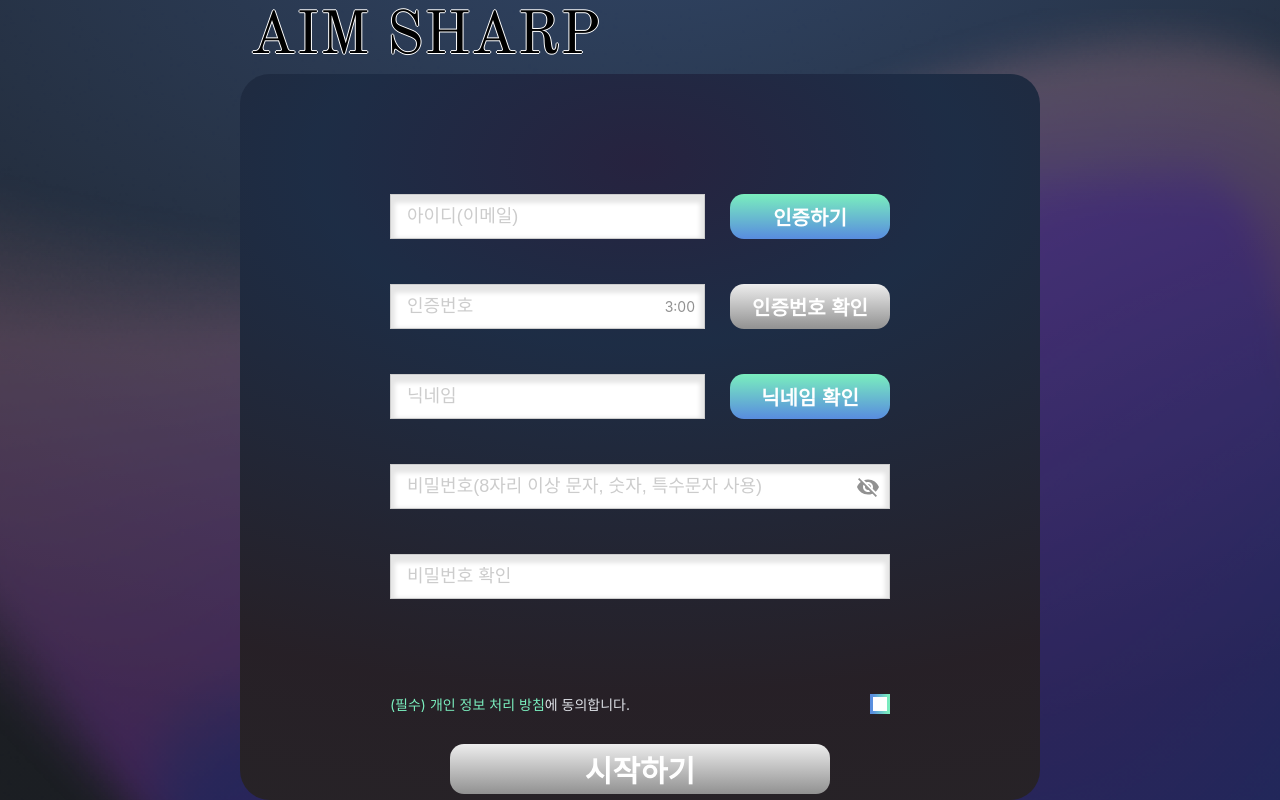
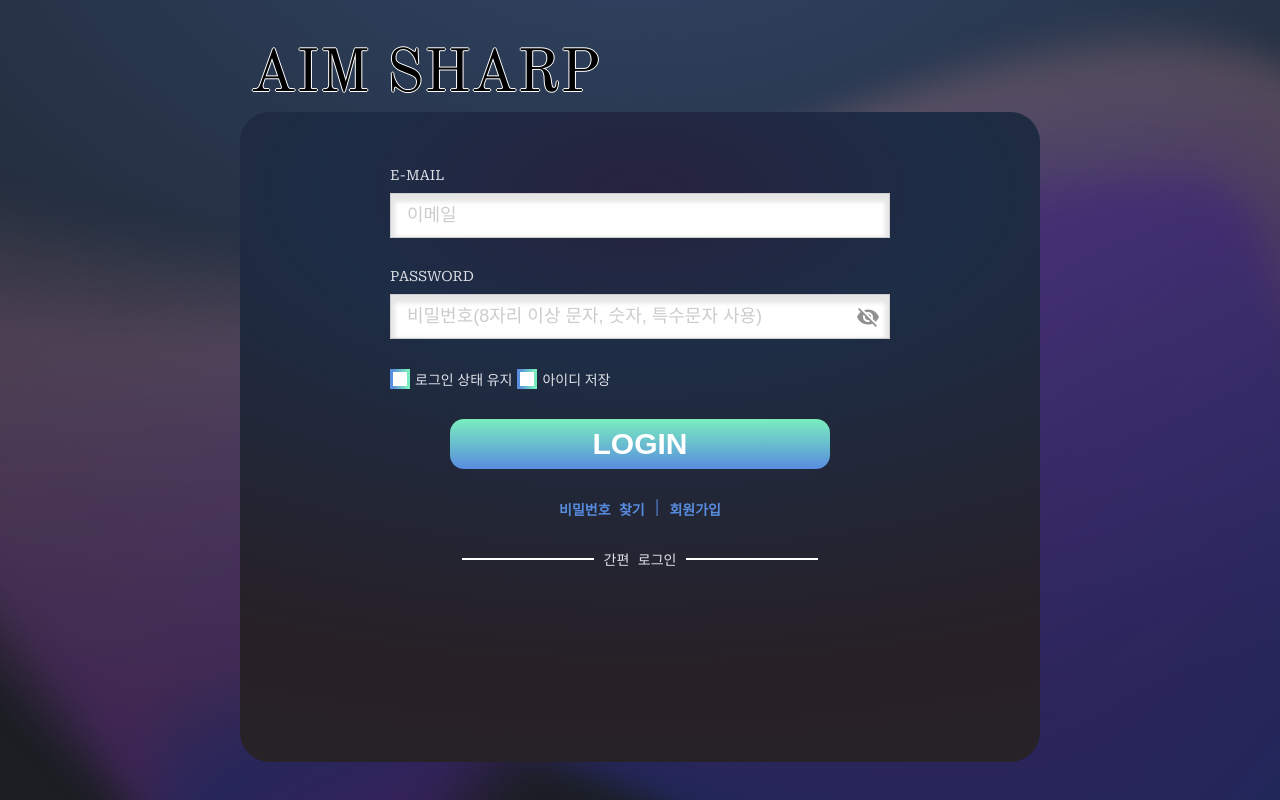
Before and after one commit to AimLab-Project/AimLab_Front, a React (Create React App) app: page /auth in a window 1280 px wide. Built offline with nearby package versions, Linux system fonts and the light colour scheme.

Commit message:
🌈feat : login 유효성 검사 추가

```diff
--- a/src/components/templates/AuthPageTemplate/LoginTemplate.tsx
+++ b/src/components/templates/AuthPageTemplate/LoginTemplate.tsx
@@ -1,18 +1,37 @@
+import { yupResolver } from '@hookform/resolvers/yup';
 import Button from 'components/ui/atoms/Button/Button';
 import CheckBox from 'components/ui/atoms/CheckBox/CheckBox';
 import Input from 'components/ui/atoms/Input/Input';
+import { LoginSchema } from 'components/validations/validations';
 import React from 'react';
+import { useForm } from 'react-hook-form';
 import styled from 'styled-components';
 import theme from 'styles/theme';
 
 const LoginTemplate = () => {
+	const {
+		register,
+		handleSubmit,
+		formState: { errors },
+	} = useForm({
+		resolver: yupResolver(LoginSchema),
+		mode: 'onChange',
+	});
+
+	const onSubmit = (data: any) => {
+		console.log(data);
+	};
 	return (
-		<Container height="650px">
+		<Container height="650px" onSubmit={handleSubmit(onSubmit)}>
 			<Content>
 				<Wrapper>
 					<InputTitle>E-MAIL</InputTitle>
-
-					<Input width="100%" placeholder="이메일" />
+					<Input
+						width="100%"
+						placeholder="이메일"
+						{...register('email')}
+						login={errors.email?.message || errors.password?.message}
+					/>
 				</Wrapper>
 				<Wrapper>
 					<InputTitle>PASSWORD</InputTitle>
@@ -21,6 +40,7 @@ const LoginTemplate = () => {
 						placeholder="비밀번호(8자리 이상 문자, 숫자, 특수문자 사용)"
 						type="password"
 						icon={true}
+						{...register('password')}
 					/>
 				</Wrapper>
 				<Wrapper>
@@ -53,6 +73,7 @@ const LoginTemplate = () => {
 						<Line />
 					</ETC>
 				</Wrapper>
+				{/* 간편 로그인 */}
 			</Content>
 		</Container>
 	);
@@ -81,7 +102,7 @@ export const Container = styled.form<{ height?: string }>`
 	justify-content: flex-start;
 	color: ${theme.PALETTE.fwhite};
 	font-size: ${theme.FONT_SIZE.small};
-	padding-top: 100px;
+	padding-top: 40px;
 `;
 
 export const Content = styled.div`
@@ -91,7 +112,7 @@ export const Content = styled.div`
 
 export const Wrapper = styled.div`
 	padding: 15px 0;
-	height: 50px;
+	/* height: 50px; */
 `;
 
 const InputTitle = styled.div`
--- a/src/components/validations/validations.ts
+++ b/src/components/validations/validations.ts
@@ -1,4 +1,11 @@
 import * as yup from 'yup';
+
+export interface FormValues extends yup.InferType<typeof RegisterSchema> {
+	email: string;
+	nickname: string;
+	password: string;
+	passwordConfirm: string;
+}
 
 export const RegisterSchema = yup.object().shape({
 	email: yup
@@ -22,7 +29,6 @@ export const RegisterSchema = yup.object().shape({
 		),
 	password: yup
 		.string()
-
 		.min(8, '비밀번호는 최소 8자 이상이어야 합니다.')
 		.matches(
 			/^(?=.*[a-zA-Z])(?=.*\d)(?=.*[!@#$%^&*])[a-zA-Z\d!@#$%^&*]+$/,
@@ -34,9 +40,10 @@ export const RegisterSchema = yup.object().shape({
 		.oneOf([yup.ref('password')], '비밀번호가 다릅니다.'),
 });
 
-export interface FormValues extends yup.InferType<typeof RegisterSchema> {
-	email: string;
-	nickname: string;
-	password: string;
-	passwordConfirm: string;
-}
+export const LoginSchema = yup.object().shape({
+	email: yup
+		.string()
+		.required('필수 입력 사항입니다.')
+		.email('올바른 이메일 형식이 아닙니다.'),
+	password: yup.string().required('비밀번호를 입력해주세요.'),
+});
--- a/src/pages/AuthPage.tsx
+++ b/src/pages/AuthPage.tsx
@@ -1,5 +1,4 @@
-import SignupTemplate from 'components/templates/AuthPageTemplate/SignupTemplate';
-
+import LoginTemplate from 'components/templates/AuthPageTemplate/LoginTemplate';
 import React from 'react';
 import styled from 'styled-components';
 import BG from '../assets/image/BG/auth_BG.png';
@@ -8,8 +7,8 @@ const AuthPage = () => {
 	return (
 		<Container>
 			<Title>aim sharp</Title>
-			<SignupTemplate />
-			{/* <LoginTemplate /> */}
+			{/* <SignupTemplate /> */}
+			<LoginTemplate />
 			{/* <RePasswordTemplate /> */}
 		</Container>
 	);
```
